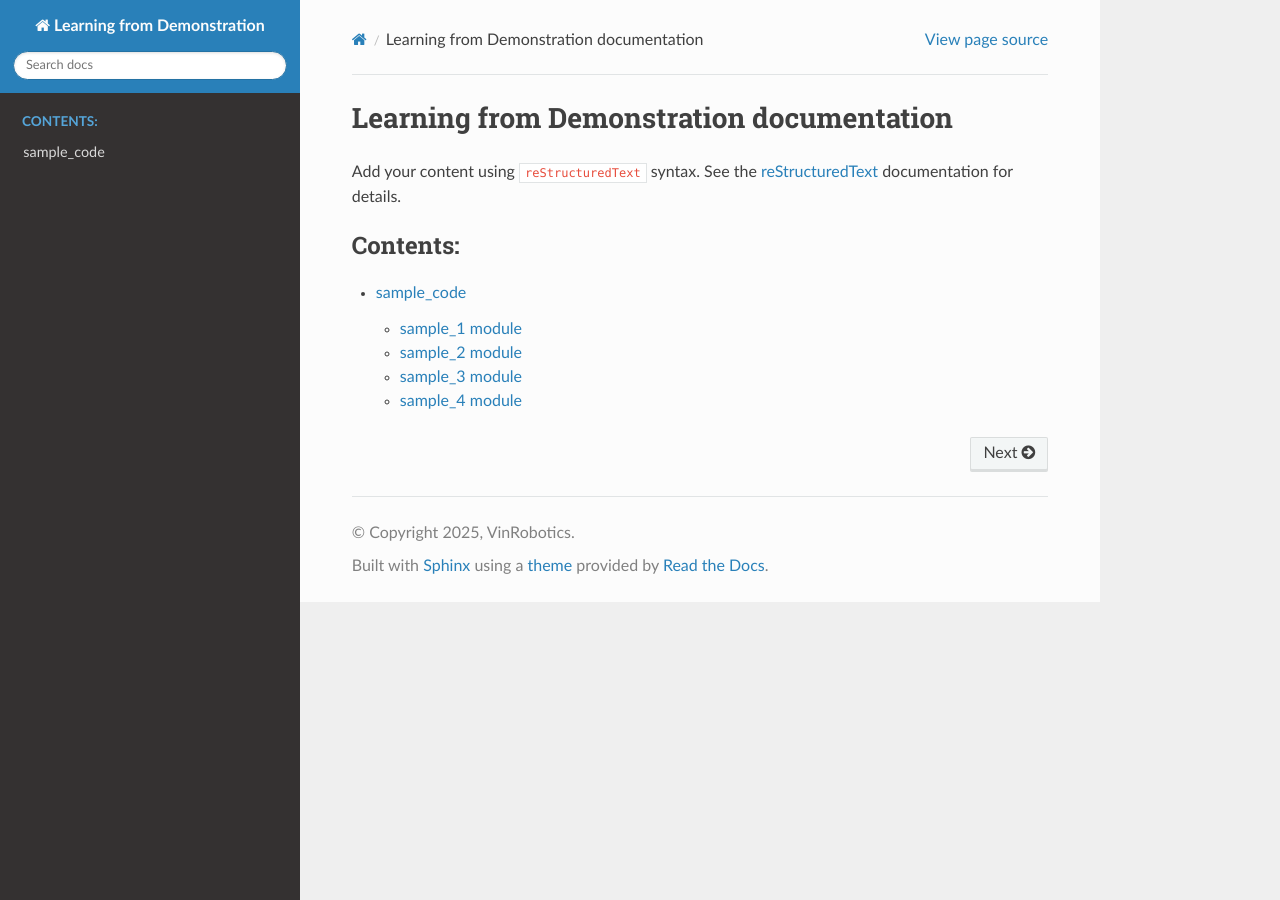
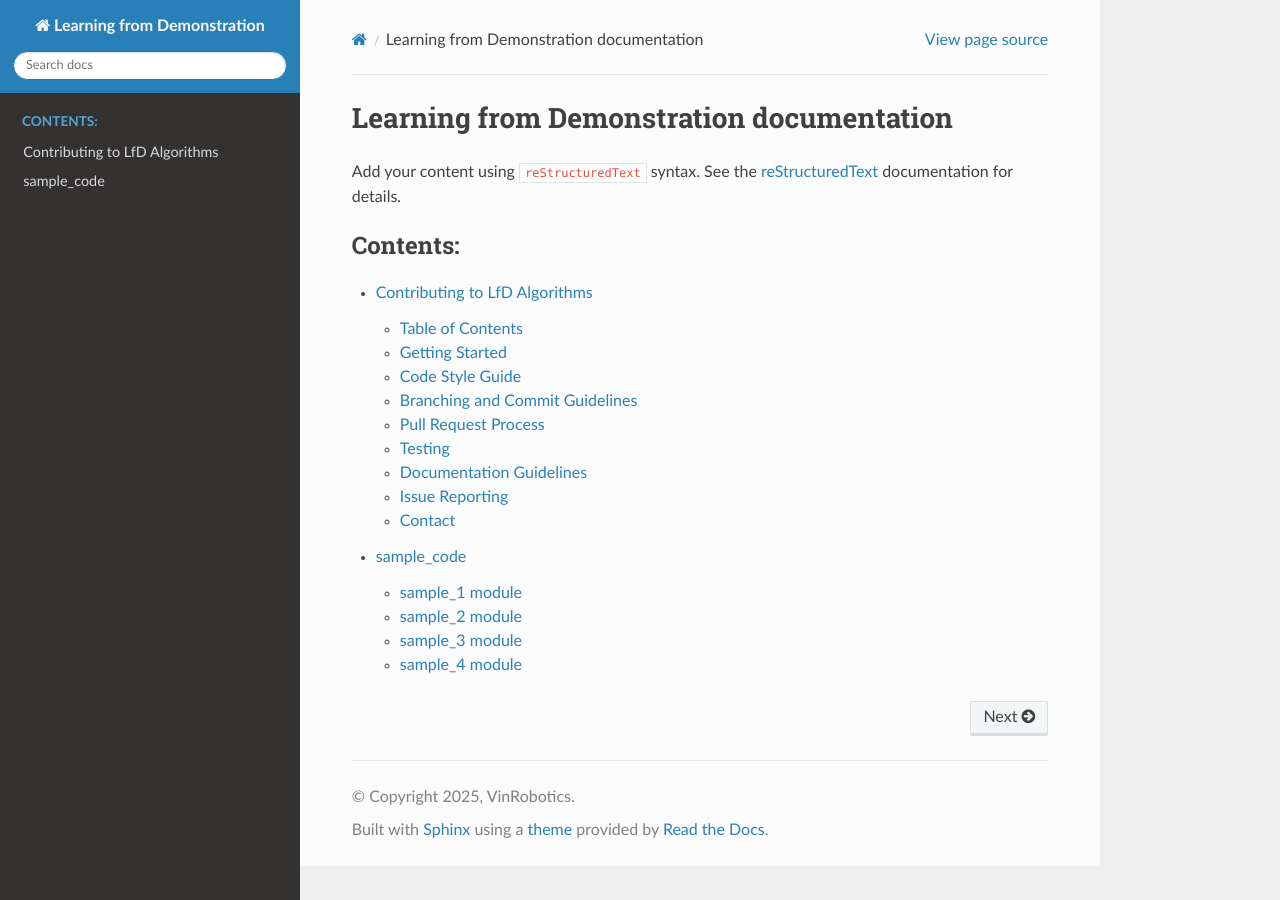
Before and after one commit to capfab/Public_Documentation, a Sphinx documentation site: the page built from docs/source/index.rst, in a window 1280 px wide. Built offline with Sphinx 7.4.7 and the Read the Docs theme 3.1.0, drawn with Linux system fonts in a browser that asks for light colours; some of the changed lines change nothing that is shown.

````diff
--- /dev/null
+++ b/docs/source/CONTRIBUTING.md
@@ -0,0 +1,148 @@
+# Contributing to LfD Algorithms
+
+This document outlines the guidelines for contributing to our project, including coding style, pull request requirements, documentation guidelines, and more.
+
+## Table of Contents
+
+- [Getting Started](#getting-started)
+- [Code Style Guide](#code-style-guide)
+- [Branching and Commit Guidelines](#branching-and-commit-guidelines)
+- [Pull Request Process](#pull-request-process)
+- [Testing](#testing)
+- [Documentation Guidelines](#documentation-guidelines)
+- [Issue Reporting](#issue-reporting)
+- [Contact](#contact)
+
+## Getting Started
+
+1. If you have been added to the project, you can clone the repository directly:
+
+   ```sh
+   git clone https://github.com/VinRobotics/{to-be-updated}.git
+   ```
+
+   Otherwise, if you are contributing externally, fork the repository first, then clone your fork:
+
+   ```sh
+   git clone https://github.com/your-username/{to-be-updated}.git
+   ```
+
+2. Navigate to the project directory:
+   ```sh
+   cd localLfD
+   ```
+3. Install dependencies:
+   ```sh
+   pip install -e .[docs,tests,extra]
+   ```
+4. Run tests to ensure everything is set up correctly:
+   ```sh
+   WIP
+   ```
+
+## Code Style Guide
+
+We follow the [Black](https://black.readthedocs.io/en/stable/) code style for Python in this project. Please adhere to the following:
+
+- Use descriptive variable names following standard conventions (e.g., `snake_case` for variables and functions, `PascalCase` for classes).
+- Since we plan to maintain API documentation, all code must follow a strict docstring format compatible with `Sphinx`.
+  ```python
+  """[Summary]
+  :param [ParamName]: [ParamDescription], defaults to [DefaultParamVal]
+  :type [ParamName]: [ParamType](, optional)
+  ...
+  :raises [ErrorType]: [ErrorDescription]
+  ...
+  :return: [ReturnDescription]
+  :rtype: [ReturnType]
+  """
+  ```
+- If you are using VS code, the Python Docstring extension can be used to auto-generate a docstring snippet once a function/class has been written. If you want the extension to generate docstrings in `Sphinx` format, you must set the `"autoDocstring.docstringFormat": "sphinx"` setting, under File > Preferences > Settings.
+- Follow [PEP 257](https://peps.python.org/pep-0257/) standards and [Sphinx and RST syntax guide](https://thomas-cokelaer.info/tutorials/sphinx/docstring_python.html):
+
+  ```python
+  def test_function(arg1, arg2):
+    """This function calculates the mean of two arguments.
+
+    :param arg1: argument 1
+    :type arg1: int, float, ...
+    :param arg2: argument 2
+    :type arg2: int, float, ...
+    :return: mean of arg1 and arg2
+    :rtype: int, float, ...
+
+    :Example:
+
+      >>> test_function(3, 5)
+      4
+    """
+    return (arg1 + arg2) / 2
+  ```
+
+## Branching and Commit Guidelines
+
+- Use meaningful branch names: `feature/feature-name`, `bugfix/issue-number`, `hotfix/issue-number`.
+- Write concise and descriptive commit messages:
+
+  ```
+  [type] Short summary (max 50 chars)
+
+  Optional detailed description, if necessary.
+  ```
+
+  Example:
+
+  ```
+  feat: Add ppo wrapper
+  fix: Resolve issue with mujoco
+  ```
+
+- Prefix commit messages with:
+  - `feat`: New feature
+  - `fix`: Bug fix
+  - `docs`: Documentation update
+  - `style`: Formatting and style changes
+  - `refactor`: Code refactoring
+  - `test`: Adding or updating tests
+  - `chore`: Maintenance tasks
+
+## Pull Request Process
+
+1. Ensure your code follows the style guide and passes all tests.
+2. Provide a clear description of the changes.
+3. Reference related issues if applicable.
+4. If you know the right people or team that should approve your PR (and you have the required permissions to do so), add them to the Reviewers list.
+5. Each PR need to be reviewed and accepted by at least one of the maintainers (@baotruyenthach, @capfab, TBD).
+6. Wait for a review and address any requested changes.
+
+**Note: Please limit to fewer than 300 lines of code per PR. 😊**
+
+## Testing
+
+- Ensure all new features include unit and integration tests.
+- Run tests before submitting a pull request:
+  ```sh
+  WIP
+  ```
+
+## Documentation Guidelines
+
+- Update the `README.md` if necessary.
+- Use inline comments for complex logic.
+- Keep documentation up to date with code changes.
+- **We are working on an API documentation pipeline.**
+
+## Issue Reporting
+
+- Search existing issues before opening a new one.
+- Provide a clear title and description.
+- Include steps to reproduce the issue, if applicable.
+- Add relevant labels (`bug`, `enhancement`, `documentation`, etc.).
+
+## Contact
+
+For any questions, reach out to the maintainers.
+
+Thank you for your contributions!
+
+Credits: this contributing guide is based on [sbx](https://github.com/araffin/sbx/blob/master/CONTRIBUTING.md), following [Google Python Style Guide](https://google.github.io/styleguide/pyguide.html).
--- a/docs/source/index.rst
+++ b/docs/source/index.rst
@@ -14,5 +14,5 @@
    :maxdepth: 2
    :caption: Contents:
 
-   README.md
+   CONTRIBUTING.md
    modules
````
